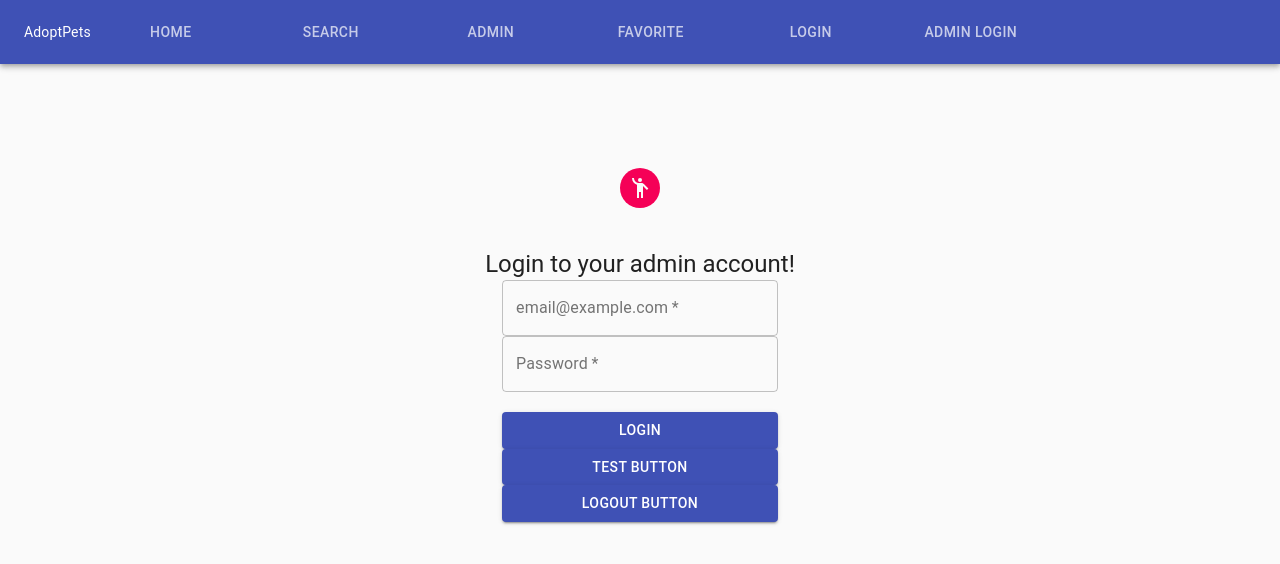
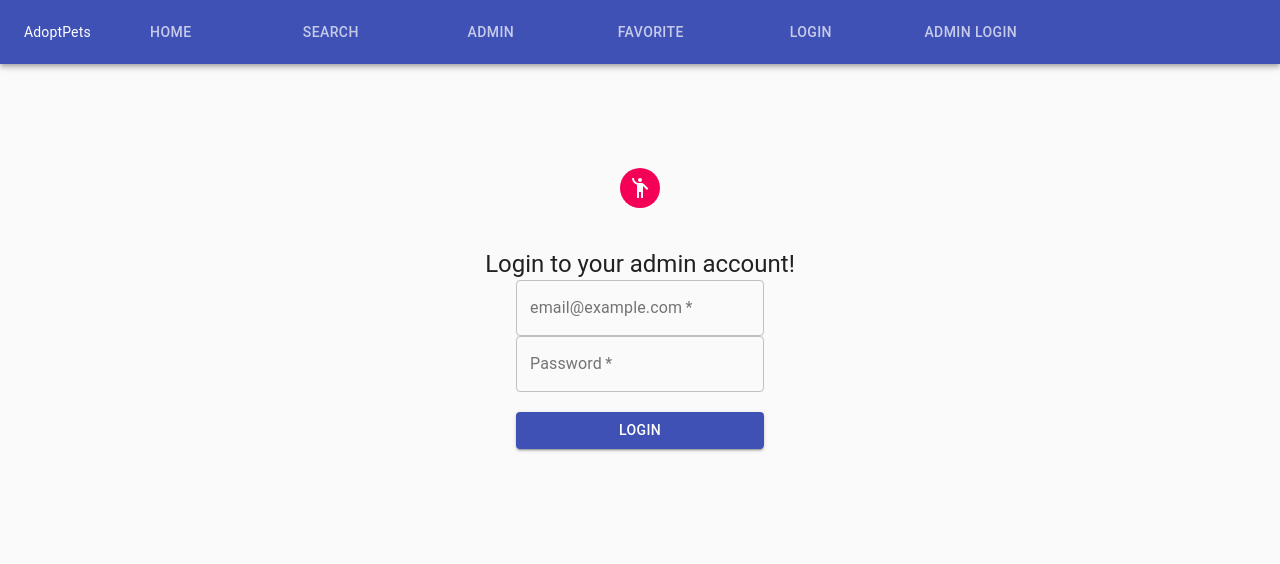
Before and after one commit to zachmkhan/Animal-Adoptions, a React (Create React App) app: page /adminLogin in a window 1280 px wide. Shown: the top 564 px of the page. Built offline with nearby package versions, Linux system fonts and the light colour scheme.

Commit message:
Removed logout and test buttons

```diff
--- a/src/components/adminLogin.js
+++ b/src/components/adminLogin.js
@@ -146,27 +146,7 @@ const LoginAdmin = () => {
             Login
           </Button>
           <br></br>
-          <Button
-                  fullWidth
-                  variant="contained"
-                  color="primary"
-                  onClick={() => alert(localStorage.getItem('admin')) }
 
-
-          >
-            Test Button
-          </Button>
-          <Button
-                  fullWidth
-                  variant="contained"
-                  color="primary"
-                  //onClick={() => localStorage.removeItem('user') }
-                  onClick={() => logOut() }
-
-
-          >
-            Logout Button
-          </Button>
             </form>
             </div>
             </Container>
--- a/src/components/userLogin.js
+++ b/src/components/userLogin.js
@@ -149,27 +149,6 @@ const LoginUser = () => {
             Login
           </Button>
           <br></br>
-          <Button
-                  fullWidth
-                  variant="contained"
-                  color="primary"
-                  onClick={() => alert(localStorage.getItem('user')) }
-
-
-          >
-            Test Button
-          </Button>
-          <Button
-                  fullWidth
-                  variant="contained"
-                  color="primary"
-                  //onClick={() => localStorage.removeItem('user') }
-                  onClick={() => logOut() }
-
-
-          >
-            Logout Button
-          </Button>
             </form>
             </div>
             </Container>
```
